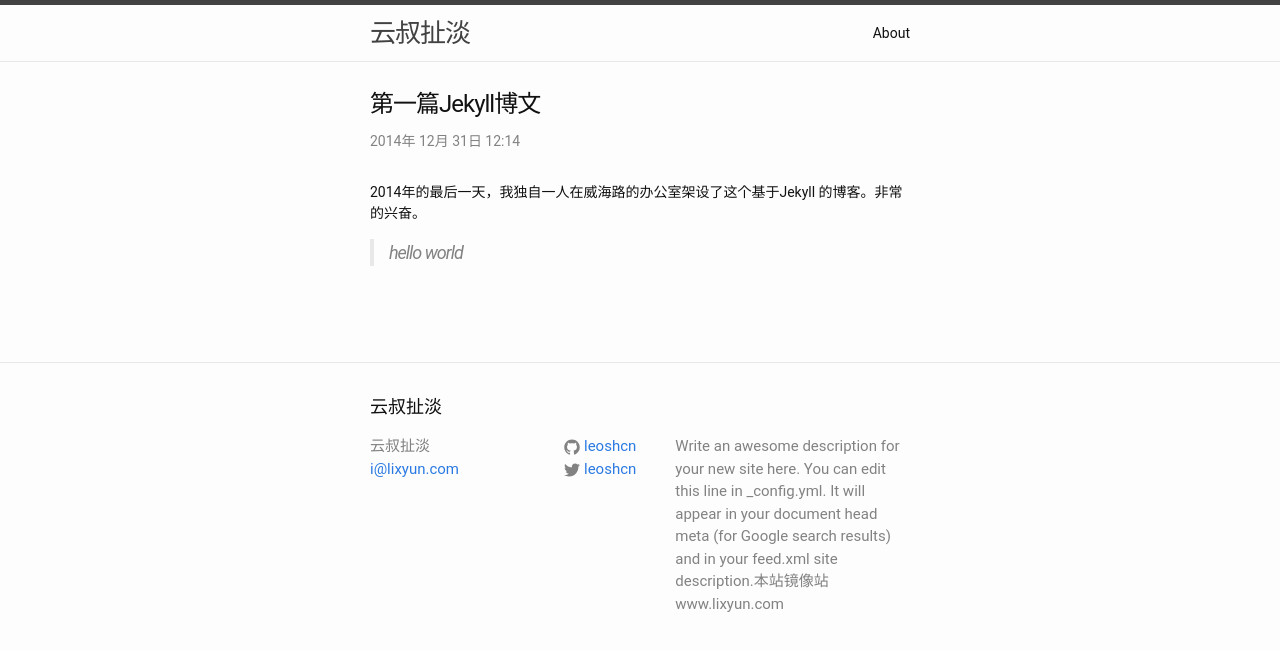
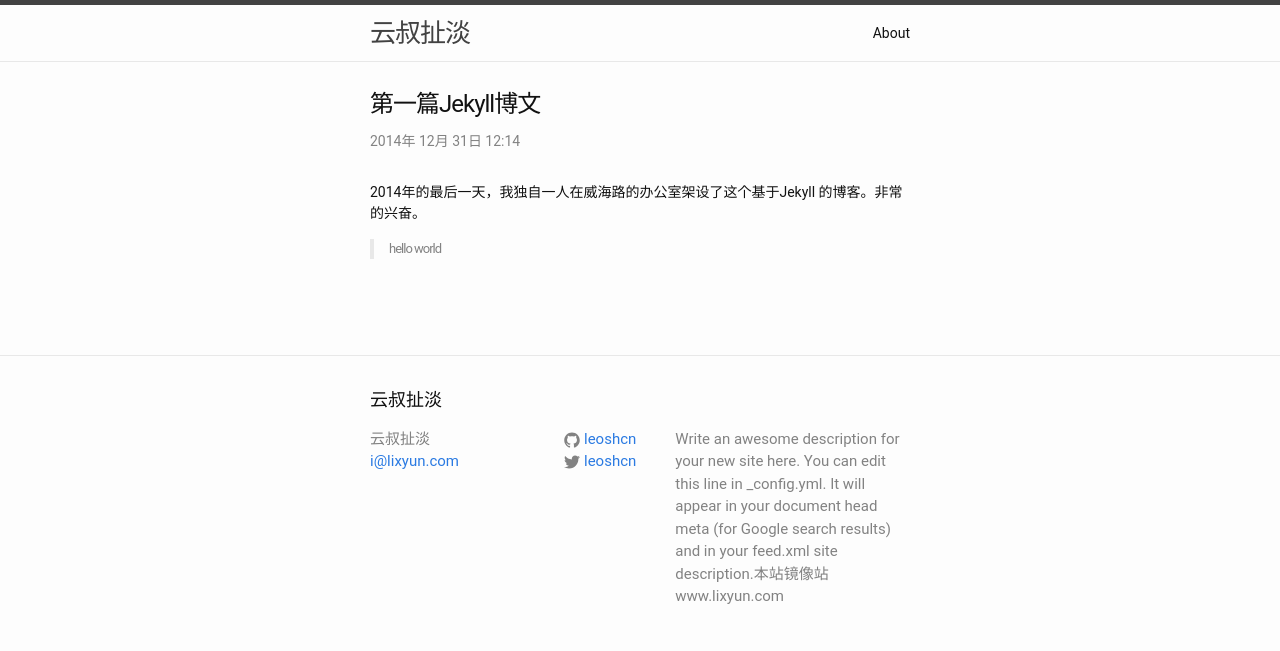
Before and after one commit to leoshcn/leoshcn.github.io, a Jekyll site: the page built from _posts/2014-12-31-my-first-post.markdown, in a window 1280 px wide. Shown: the top 651 px of the page. Built offline with Jekyll 4.4.1, drawn with Linux system fonts in a browser that asks for light colours.

Commit message:
fix blockquote style

```diff
--- a/_sass/_base.scss
+++ b/_sass/_base.scss
@@ -115,9 +115,9 @@ blockquote {
     color: $grey-color;
     border-left: 4px solid $grey-color-light;
     padding-left: $spacing-unit / 2;
-    font-size: 18px;
+    font-size: 13px;
     letter-spacing: -1px;
-    font-style: italic;
+    font-style: normal;
 
     > :last-child {
         margin-bottom: 0;
```
